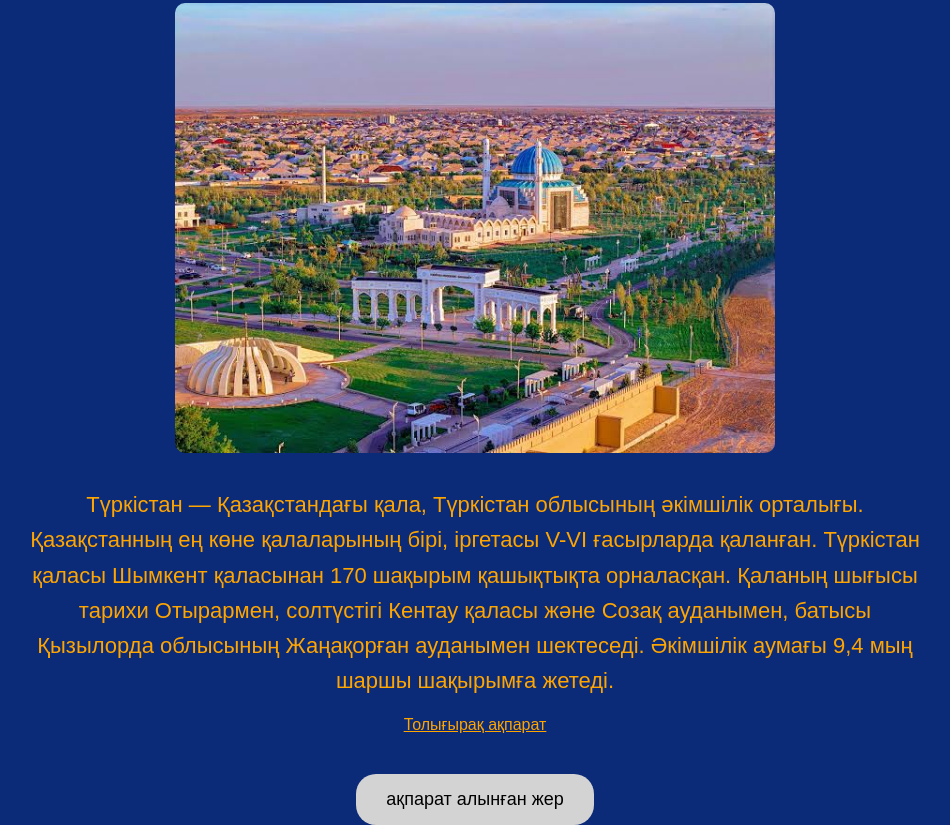
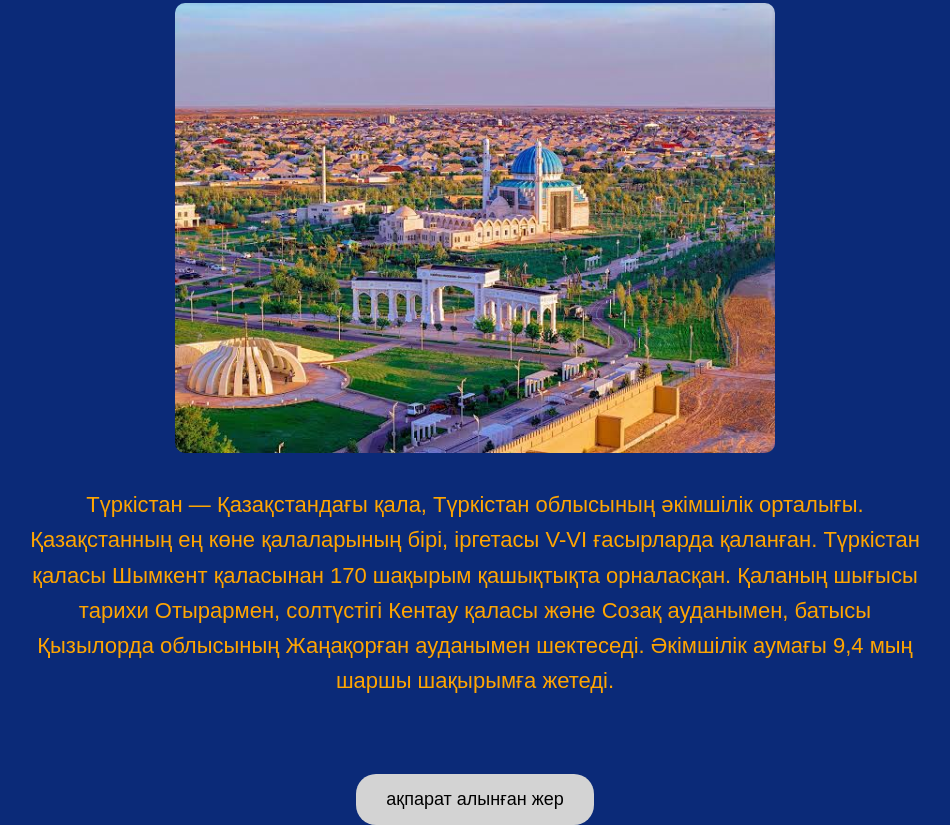
Before and after one commit to eeasew/diana, a plain HTML site: page index.html in a window 1280 px wide. Shown: the part 282-1107 px from the top of the page, without its empty margins (165-1115 px from the left). Drawn offline with Linux system fonts and the light colour scheme.

Commit message:
Remove old link and update button link text

```diff
--- a/index.html
+++ b/index.html
@@ -80,9 +80,6 @@
 
     <br>
 
-    <a href="https://kk.wikipedia.org/wiki/Түркістан" target="_blank">
-        Толығырақ ақпарат
-    </a>
 
     <br>
 
```
